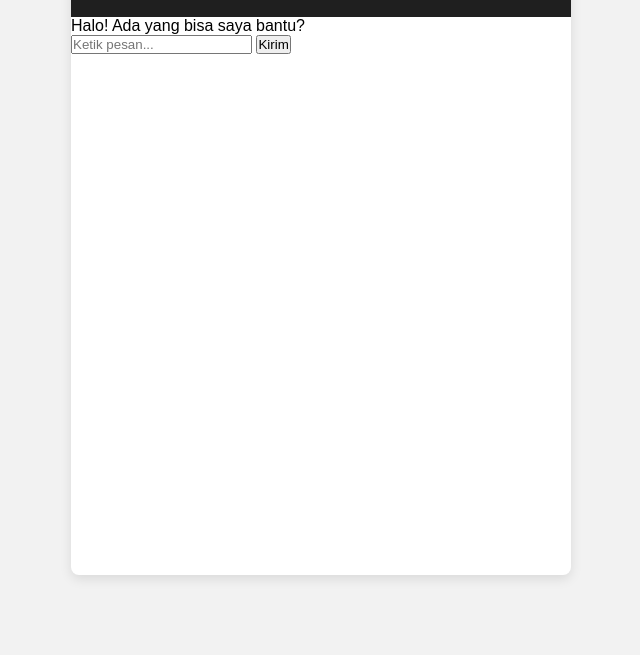
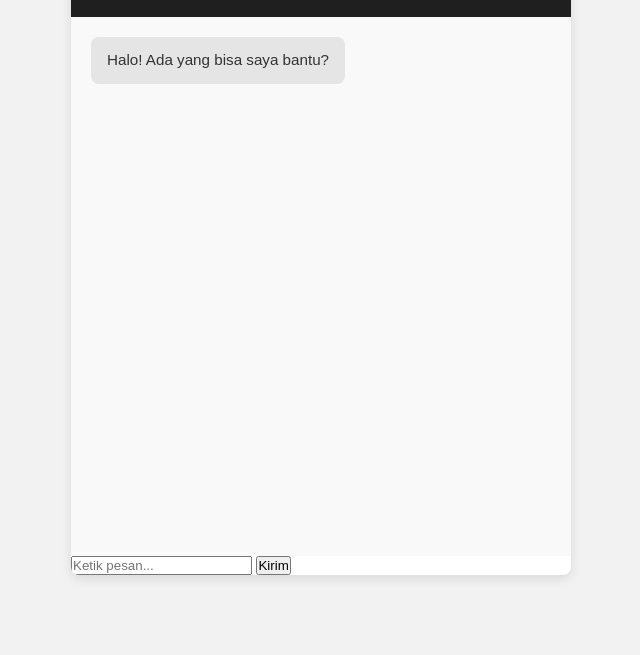
Before and after one commit to nanayyayaa/207_Chatbot, a website: page public/index.html in a window 1280 px wide. Shown: the part 145-800 px from the top of the page, without its empty margins (319-959 px from the left). Drawn offline with Linux system fonts and the light colour scheme.

Commit message:
styling area chat box dan variasi bubble pesan

```diff
--- a/public/style.css
+++ b/public/style.css
@@ -41,3 +41,43 @@ body {
     font-size: 0.8rem;
     color: #cccccc;
 }
+
+.chat-box {
+    flex: 1;
+    padding: 20px;
+    overflow-y: auto;
+    display: flex;
+    flex-direction: column;
+    gap: 15px;
+    background-color: #f9f9f9;
+}
+
+.message {
+    display: flex;
+}
+
+.message.bot {
+    justify-content: flex-start;
+}
+
+.message.user {
+    justify-content: flex-end;
+}
+
+.bubble {
+    max-width: 80%;
+    padding: 12px 16px;
+    border-radius: 8px;
+    font-size: 0.95rem;
+    line-height: 1.5;
+}
+
+.message.bot .bubble {
+    background-color: #e5e5e5;
+    color: #333;
+}
+
+.message.user .bubble {
+    background-color: #1f1f1f;
+    color: #ffffff;
+}
```
